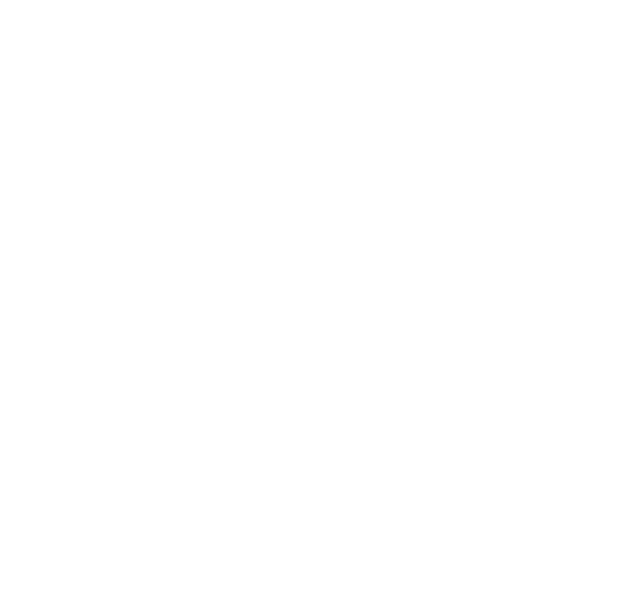
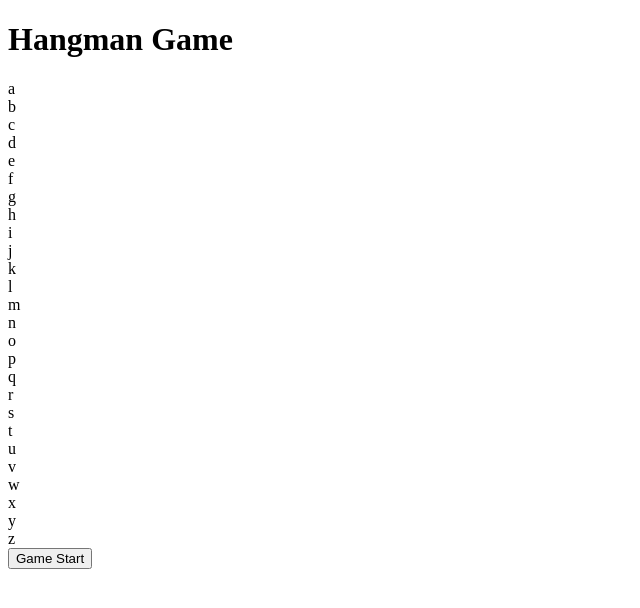
Before and after one commit to jihyekwak/hangman-game, a plain HTML site: page index.html in a window 1280 px wide. Shown: the whole page, without its empty margins (0-640 px from the left). Drawn offline with Linux system fonts and the light colour scheme.

Commit message:
Add game btns

```diff
--- a/index.html
+++ b/index.html
@@ -8,6 +8,41 @@
     <link rel="stylesheet" href="style.css">
 </head>
 <body>
+    <div id="title">
+        <h1>Hangman Game</h1>
+    </div>
+    <div id="alphabet-btns">
+        <div class="alphabet-btn" data-value="a">a</div>
+        <div class="alphabet-btn" data-value="b">b</div>
+        <div class="alphabet-btn" data-value="c">c</div>
+        <div class="alphabet-btn" data-value="d">d</div>
+        <div class="alphabet-btn" data-value="e">e</div>
+        <div class="alphabet-btn" data-value="f">f</div>
+        <div class="alphabet-btn" data-value="g">g</div>
+        <div class="alphabet-btn" data-value="h">h</div>
+        <div class="alphabet-btn" data-value="i">i</div>
+        <div class="alphabet-btn" data-value="j">j</div>
+        <div class="alphabet-btn" data-value="k">k</div>
+        <div class="alphabet-btn" data-value="l">l</div>
+        <div class="alphabet-btn" data-value="m">m</div>
+        <div class="alphabet-btn" data-value="n">n</div>
+        <div class="alphabet-btn" data-value="o">o</div>
+        <div class="alphabet-btn" data-value="p">p</div>
+        <div class="alphabet-btn" data-value="q">q</div>
+        <div class="alphabet-btn" data-value="r">r</div>
+        <div class="alphabet-btn" data-value="s">s</div>
+        <div class="alphabet-btn" data-value="t">t</div>
+        <div class="alphabet-btn" data-value="u">u</div>
+        <div class="alphabet-btn" data-value="v">v</div>
+        <div class="alphabet-btn" data-value="w">w</div>
+        <div class="alphabet-btn" data-value="x">x</div>
+        <div class="alphabet-btn" data-value="y">y</div>
+        <div class="alphabet-btn" data-value="z">z</div>
+    </div>
+    <div id="game-start">
+        <button id="start-btn">Game Start</button>
+    </div>
+    <div id="quiz-area"></div>
     <script src="app.js"></script>
 </body>
 </html>
```
